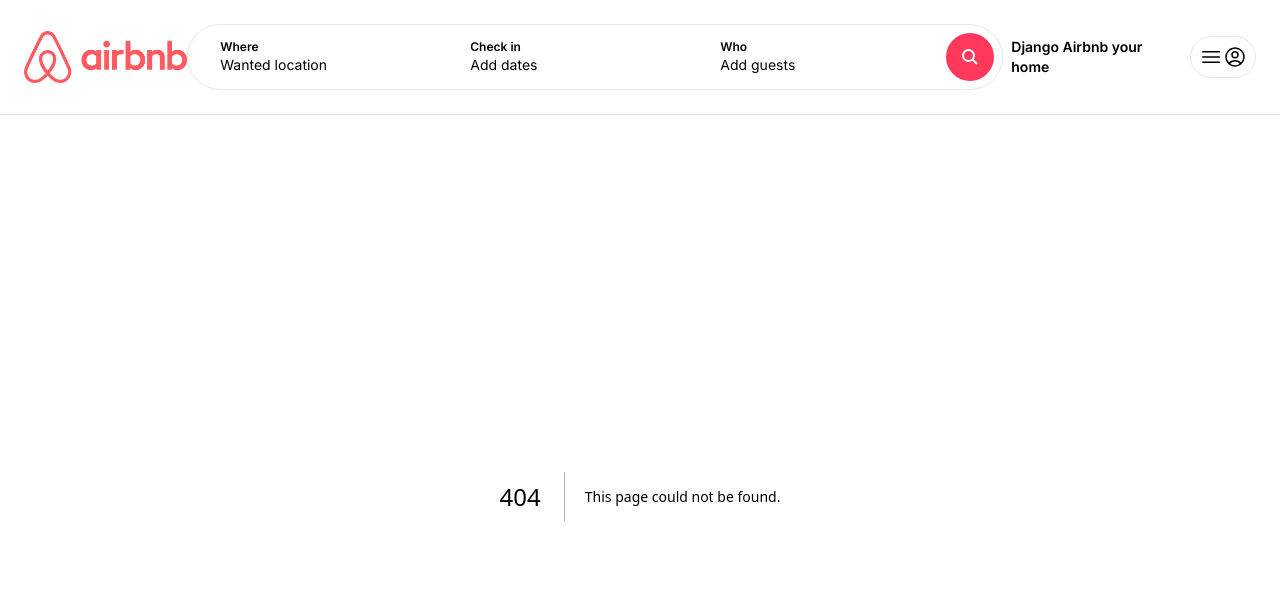
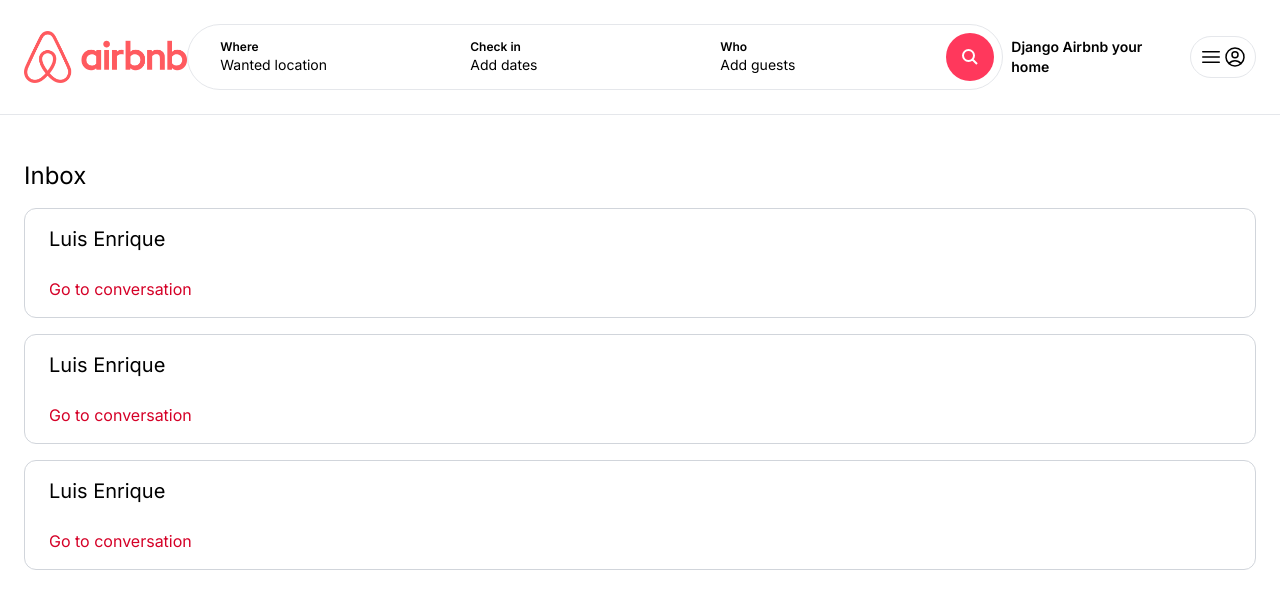
Before and after one commit to luisEnrique22xd/AirbnbFront, a Next.js app: page /inbox in a window 1280 px wide. Before the commit this address had no page. Shown: the top 608 px of the page. Built offline with nearby package versions, Linux system fonts and the light colour scheme.

Commit message:
09 Inbox page

```diff
--- /dev/null
+++ b/app/components/inbox/Conversation.tsx
@@ -0,0 +1,10 @@
+const Conversation = ()=>{
+    return(
+        <div className="px-6 py-4 cursor-pointer border border-gray-300 rounded-xl">
+            <p className="mb-6 text-xl"> Luis Enrique</p>
+
+            <p className="text-airbnb-dark"> Go to conversation</p>
+        </div>
+    )
+}
+export default Conversation;
--- /dev/null
+++ b/app/inbox/page.tsx
@@ -0,0 +1,13 @@
+import Image from 'next/image';
+import Conversation from '../components/inbox/Conversation';
+const MyReservationsPage =()=>{
+    return(
+        <main className="max-w-[1500px] mx-auto px-6 pt-10 pb-6 space-y-4">
+            <h1 className="mt-6 mb-2 text-2xl">Inbox</h1>
+            <Conversation/>
+            <Conversation/>
+            <Conversation/>
+        </main>
+    )
+}
+export default MyReservationsPage;
```
